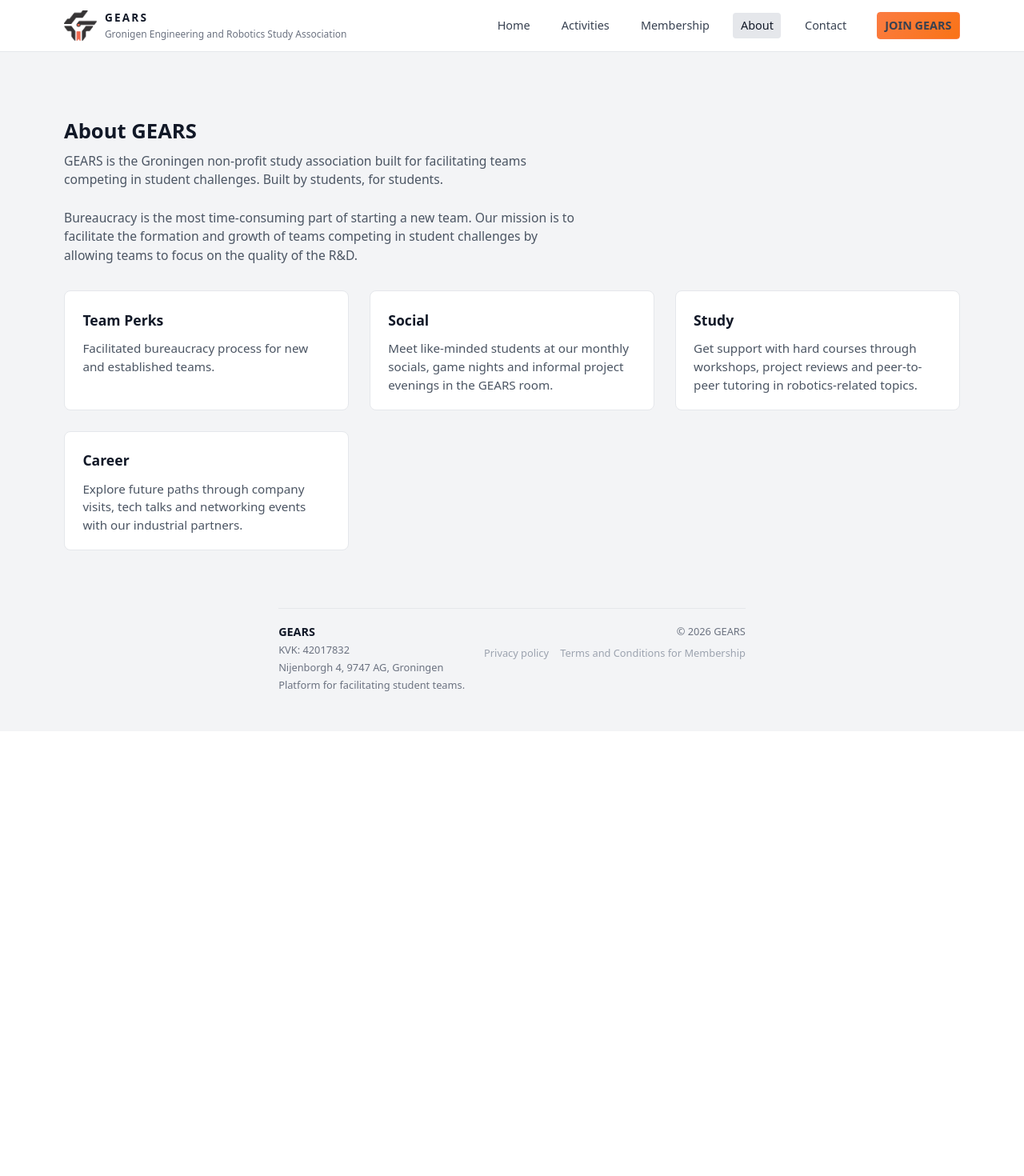
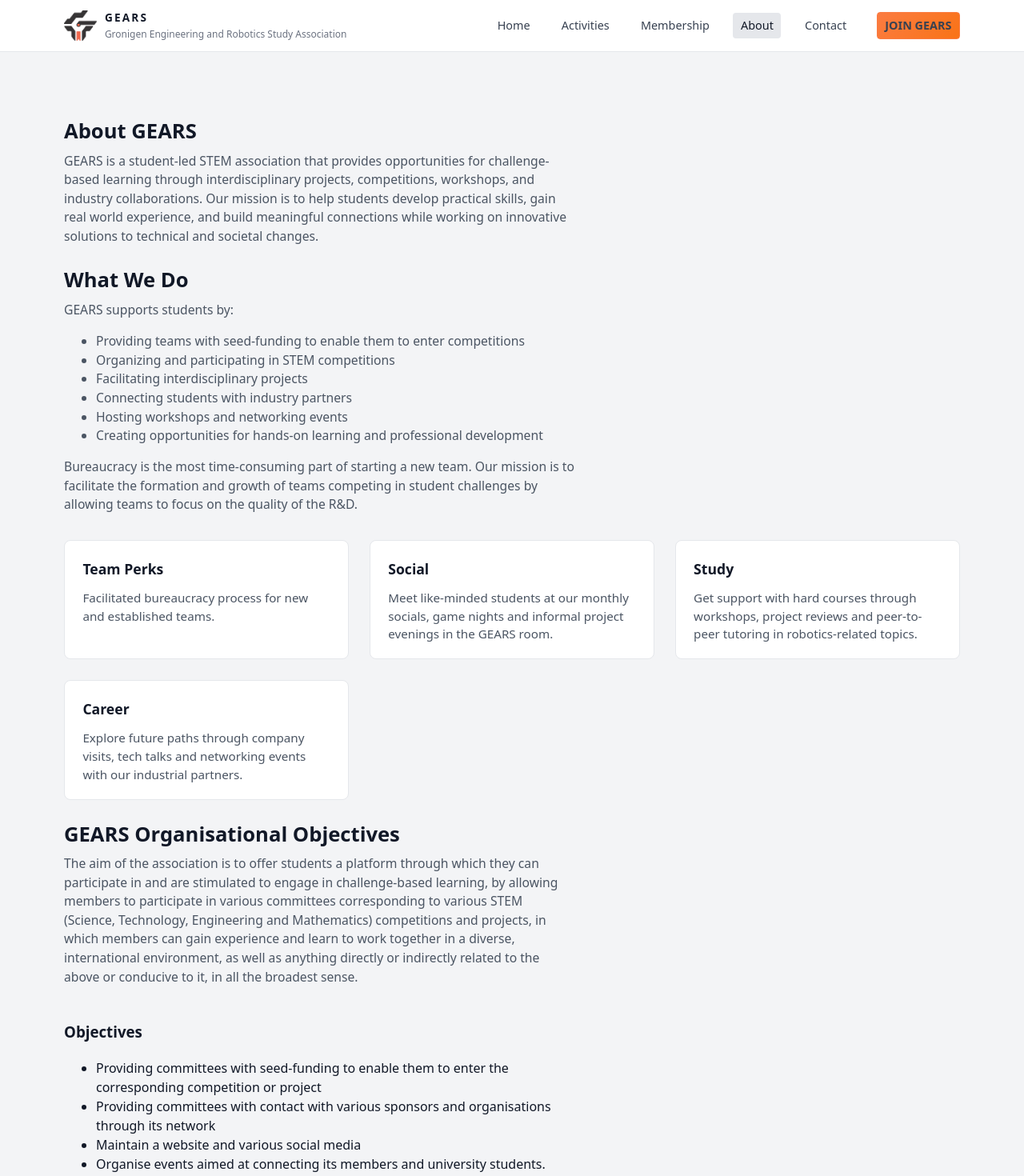
Before and after one commit to gearsnl/gears, a React (Vite) app: page /about in a window 1280 px wide. Shown: the top 1470 px of the page at 80% size. Before the commit the page ends 914 px from the top, so only its background shows below. Built offline with nearby package versions, Linux system fonts and the light colour scheme.

Commit message:
fixed mission statement

```diff
--- a/src/App.css
+++ b/src/App.css
@@ -145,7 +145,7 @@ main {
 .hero-lead {
   margin: 0;
   color: #4b5563;
-  max-width: 36rem;
+  max-width: 50rem;
   font-size: 1rem;
 }
 
--- a/src/components/Hero.tsx
+++ b/src/components/Hero.tsx
@@ -3,6 +3,7 @@ import logoFull from '../assets/gears_branding/gears_logo.png'
 
 export function Hero() {
   return (
+    <>
       <section className="hero">
         <div className="hero-content">
           <div className="hero-logo-wrapper">
@@ -17,8 +18,9 @@ export function Hero() {
             Platform for STEM student challenges.
           </h1>
           <p className="hero-lead">
-          GEARS is the association built to provide a platform for students of the University of Groningen and Hanze University of Applied Sciences
-          to compete in student challenges in STEM fields (Science, Technology, Engineering, Math).
+            GEARS is a student-led STEM association that provides opportunities for challenge-based learning through interdisciplinary
+            projects, competitions, workshops, and industry collaborations. Our mission is to help students develop practical skills, gain real world
+            experience, and build meaningful connections while working on innovative solutions to technical and societal changes.
           </p>
 
           <div className="hero-actions">
@@ -33,5 +35,23 @@ export function Hero() {
           </div>
         </div>
       </section>
+
+      <section className="section section-alt">
+        <div className="section-header">
+          <h2>What We Do</h2>
+          <p>
+            GEARS supports students by:
+            <ul>
+              <li>Providing teams with seed-funding to enable them to enter competitions</li>
+              <li>Organizing and participating in STEM competitions</li>
+              <li>Facilitating interdisciplinary projects</li>
+              <li>Connecting students with industry partners</li>
+              <li>Hosting workshops and networking events</li>
+              <li>Creating opportunities for hands-on learning and professional development</li>
+            </ul>
+          </p>
+        </div>
+      </section>
+    </>
   )
 }
--- a/src/components/SectionAbout.tsx
+++ b/src/components/SectionAbout.tsx
@@ -4,10 +4,22 @@ export function SectionAbout() {
       <div className="section-header">
         <h2>About GEARS</h2>
         <p>
-          GEARS is the Groningen non-profit study association built for facilitating teams
-          competing in student challenges. Built by students, for students.
+          GEARS is a student-led STEM association that provides opportunities for challenge-based learning through interdisciplinary
+          projects, competitions, workshops, and industry collaborations. Our mission is to help students develop practical skills, gain real world
+          experience, and build meaningful connections while working on innovative solutions to technical and societal changes.
         </p>
         <br/>
+        <h2>What We Do</h2>
+        <p> GEARS supports students by:
+          <ul>
+            <li>Providing teams with seed-funding to enable them to enter competitions</li>
+            <li>Organizing and participating in STEM competitions</li>
+            <li>Facilitating interdisciplinary projects</li>
+            <li>Connecting students with industry partners</li>
+            <li>Hosting workshops and networking events</li>
+            <li>Creating opportunities for hands-on learning and professional development</li>
+          </ul>
+        </p>
         <p>
           Bureaucracy is the most time-consuming part of starting a new team. Our mission
            is to facilitate the formation and growth of teams competing
@@ -44,6 +56,29 @@ export function SectionAbout() {
           </p>
         </article>
       </div>
+    <br/>
+        <div className="section-header">
+          <h2>GEARS Organisational Objectives</h2>
+          <p>
+            The aim of the association is to offer students a platform through which they can participate in and are
+            stimulated
+            to engage in challenge-based learning, by allowing members to participate in various committees
+            corresponding to
+            various STEM (Science, Technology, Engineering and Mathematics) competitions and projects, in which members
+            can gain experience
+            and learn to work together in a diverse, international environment, as well as anything directly or
+            indirectly related
+            to the above or conducive to it, in all the broadest sense.
+          </p>
+          <br/>
+          <h3>Objectives</h3>
+          <ul>
+            <li>Providing committees with seed-funding to enable them to enter the corresponding competition or project</li>
+            <li>Providing committees with contact with various sponsors and organisations through its network</li>
+            <li>Maintain a website and various social media</li>
+            <li>Organise events aimed at connecting its members and university students.</li>
+          </ul>
+        </div>
     </section>
   )
 }
```
Lines whose indentation alone changed are shown as unchanged.
